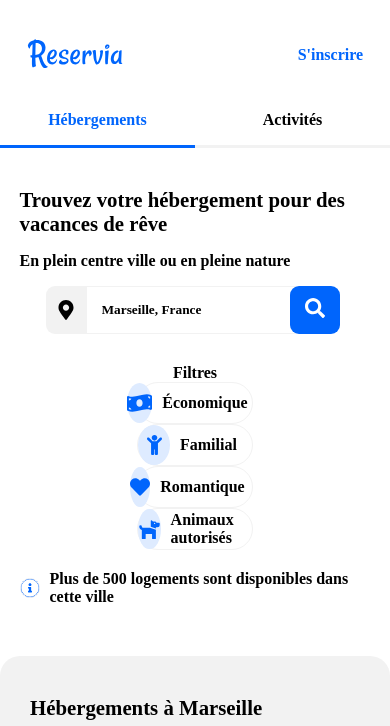
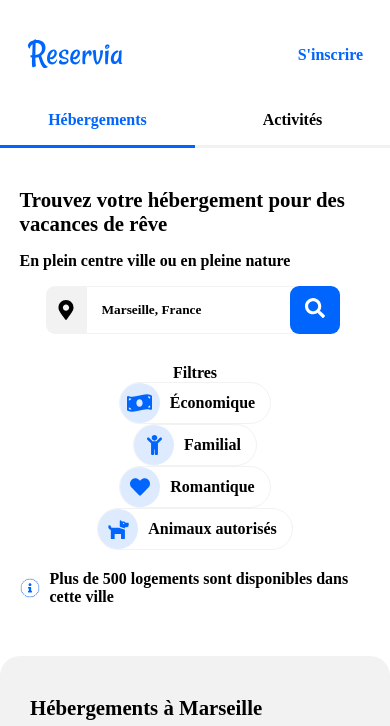
Before and after one commit to Chrisdeparis/milfortchristian_2_14052021, a website: page index.html in a window 390 px wide. Shown: the top 726 px of the page. Drawn offline with Linux system fonts and the light colour scheme; a web font is replaced by a local one.

Commit message:
filter responsive

```diff
--- a/index.html
+++ b/index.html
@@ -78,7 +78,8 @@
               <div class="filter__icon">
                 <img src="src/icons/dog.svg" alt="" />
               </div>
-              Animaux autorisés
+              <div>Animaux autorisés</div>
+
             </div>
           </div>
         </div>
--- a/src/css/style.css
+++ b/src/css/style.css
@@ -165,7 +165,6 @@ button {
   border-radius: 25px;
   padding-right: 15px;
   cursor: pointer;
-  width: 33%;
   margin:0 5px;
 }
 .filter__one {
```
